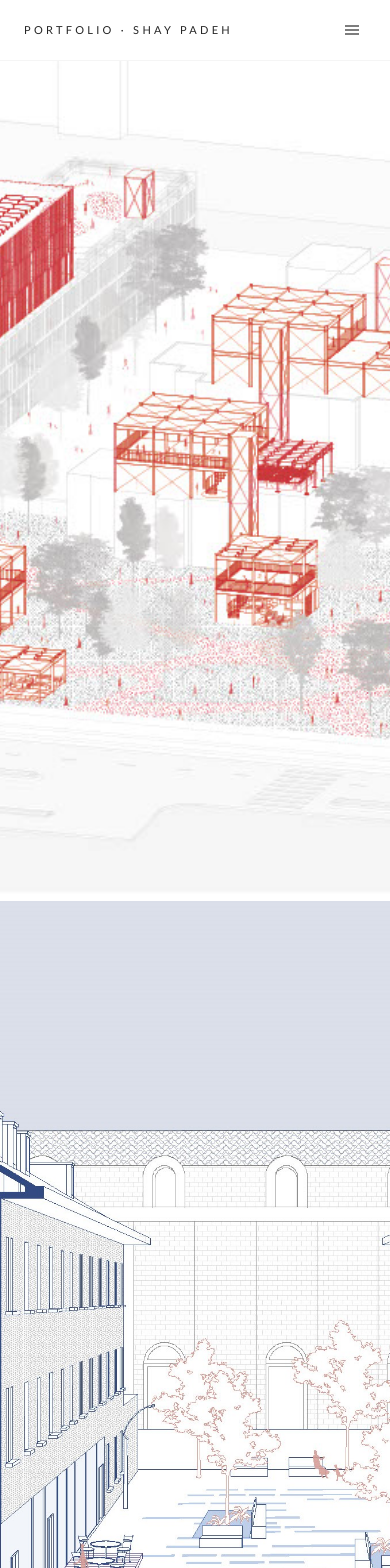
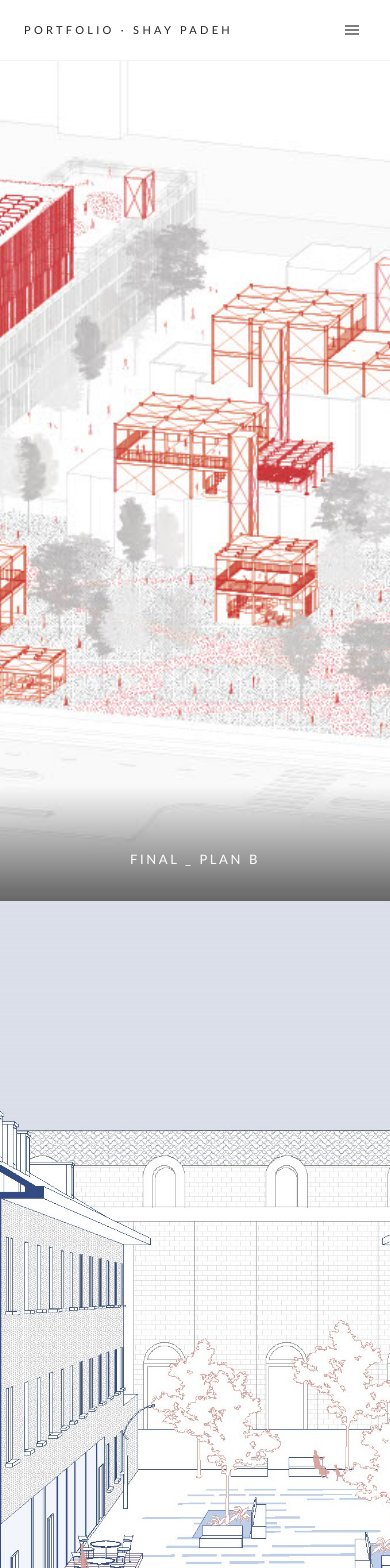
Before and after one commit to ShayPadeh/shay-portfolio, a Next.js app: page /work in a window 390 px wide. Shown: the top 1568 px of the page. Built offline with nearby package versions, Linux system fonts and the light colour scheme.

Commit message:
Mobile work page: always show title, fix image sizing

```diff
--- a/app/work/page.tsx
+++ b/app/work/page.tsx
@@ -22,34 +22,39 @@ export default function WorkPage() {
           <Link
             key={project.slug}
             href={`/${project.slug}`}
-            className="project-card block relative w-full h-screen overflow-hidden"
+            className="project-card block relative w-full overflow-hidden"
+            style={{ height: "100svh" }}
           >
-            {/* Background image or placeholder */}
+            {/* Background image */}
             {hasImage ? (
               <Image
                 src={project.coverImage}
                 alt={project.navTitle}
                 fill
-                className="object-cover"
-                sizes="calc(100vw - 240px)"
+                className="object-cover object-center"
+                sizes="(max-width: 768px) 100vw, calc(100vw - 240px)"
                 quality={90}
                 priority
               />
             ) : (
               <div className="absolute inset-0 bg-neutral-100 flex items-center justify-center">
                 <p className="text-[10px] tracking-[0.3em] text-neutral-300 uppercase">
-                  Add cover image →{" "}
-                  <span className="text-neutral-400">
-                    public{project.coverImage}
-                  </span>
+                  Add cover image
                 </p>
               </div>
             )}
 
-            {/* Centered square hover overlay with title */}
-            <div className="absolute inset-0 flex items-center justify-center pointer-events-none">
+            {/* Mobile: always-visible title at bottom */}
+            <div className="md:hidden absolute inset-x-0 bottom-0 pb-8 pt-16 bg-gradient-to-t from-black/60 to-transparent flex items-end justify-center">
+              <h2 className="text-[13px] tracking-[0.2em] font-light text-white text-center px-8">
+                {project.displayTitle}
+              </h2>
+            </div>
+
+            {/* Desktop: hover square overlay */}
+            <div className="hidden md:flex absolute inset-0 items-center justify-center pointer-events-none">
               <div className="hover-box w-[520px] h-[520px] bg-white/60 flex items-center justify-center">
-                <h2 className="text-2xl md:text-3xl tracking-[0.2em] font-extralight text-neutral-900 text-center px-12">
+                <h2 className="text-3xl tracking-[0.2em] font-extralight text-neutral-900 text-center px-12">
                   {project.displayTitle}
                 </h2>
               </div>
```
